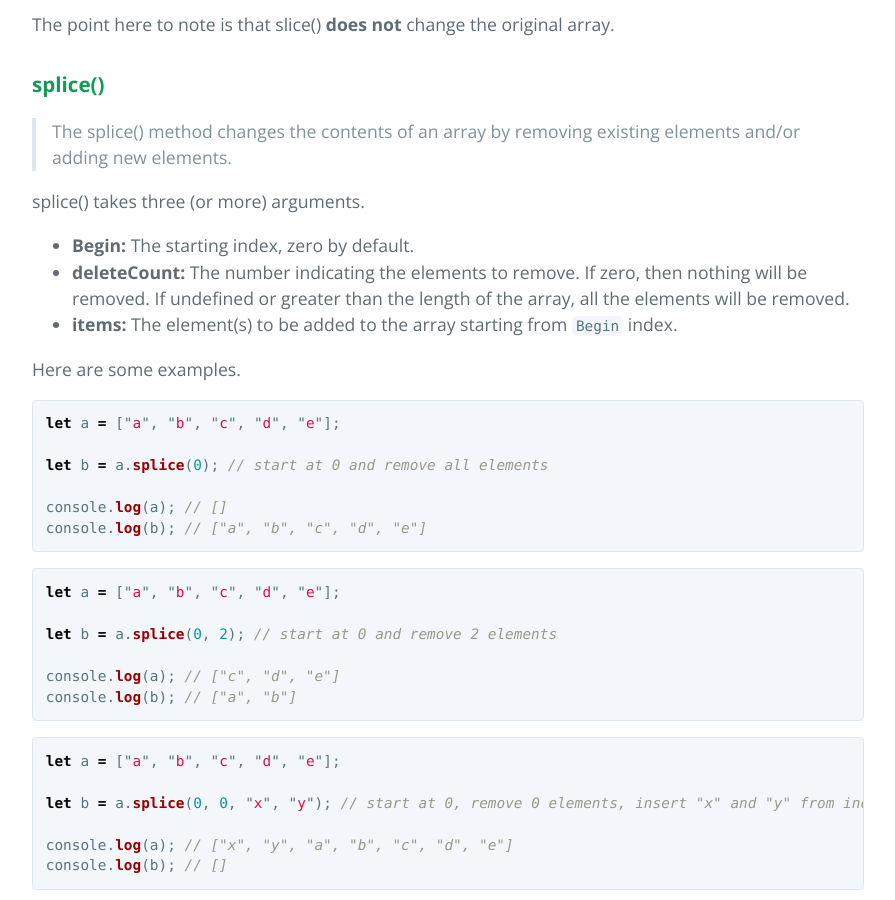
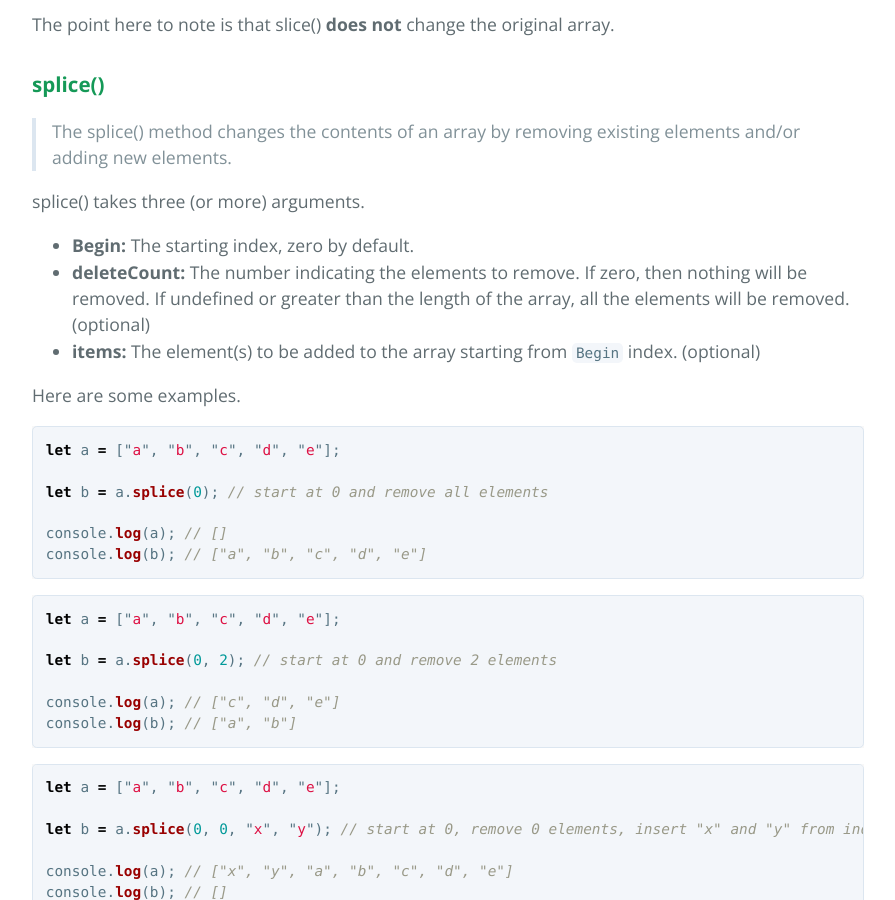
Before and after one commit to rxhl/Front, a Jekyll site: the page built from _posts/2017-10-30-Vanilla-JS-Slice-Splice.markdown, in a window 1280 px wide and 900 px high, scrolled down 1339 px. Shown: the whole window, without its empty margins (192-1087 px from the left). Built offline with Jekyll 4.4.1, drawn with Linux system fonts in a browser that asks for light colours; comment, search, counter and statistics services are not loaded.

Commit message:
week 9 v1.2

```diff
--- a/_posts/2017-10-30-Vanilla-JS-Slice-Splice.markdown
+++ b/_posts/2017-10-30-Vanilla-JS-Slice-Splice.markdown
@@ -42,8 +42,8 @@
 splice() takes three (or more) arguments.
 
 * **Begin:** The starting index, zero by default.
-* **deleteCount:** The number indicating the elements to remove. If zero, then nothing will be removed. If undefined or greater than the length of the array, all the elements will be removed.
-* **items:** The element(s) to be added to the array starting from `Begin` index.
+* **deleteCount:** The number indicating the elements to remove. If zero, then nothing will be removed. If undefined or greater than the length of the array, all the elements will be removed. (optional)
+* **items:** The element(s) to be added to the array starting from `Begin` index. (optional)
 
 Here are some examples.
 
```
